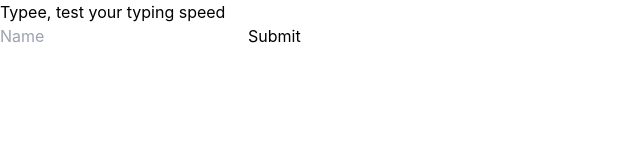
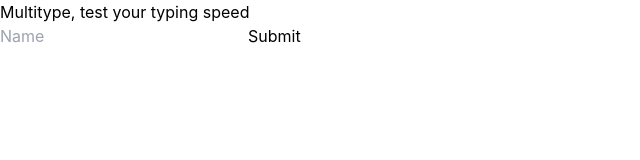
Before and after one commit to drshnn/multitype, a React (Vite) app: page / in a window 1280 px wide. Shown: the top 160 px of the page, without its empty margins (0-640 px from the left). Built offline with nearby package versions, Linux system fonts and the light colour scheme.

Commit message:
style changes

```diff
--- a/package.json
+++ b/package.json
@@ -1,5 +1,5 @@
 {
-  "name": "typee",
+  "name": "multitype",
   "private": true,
   "version": "0.0.0",
   "type": "module",
--- a/src/App.tsx
+++ b/src/App.tsx
@@ -21,7 +21,7 @@
     <div className="w-screen h-screen text-white bg-black p-10 overflow-hidden flex items-center justify-center">
       <div className="flex">
         <h1 className="text-7xl font-bold flex-1">
-          Typee, test your typing speed
+          Multitype, test your typing speed
         </h1>
         <div className="flex flex-col flex-1 items-center justify-center">
           <form
--- a/src/components/TypingAltr.tsx
+++ b/src/components/TypingAltr.tsx
@@ -95,11 +95,12 @@
 
 
     return (
-        <div className="words-wrap h-1/2 w-9/12 overflow-hidden flex flex-row gap-4 flex-wrap focus:outline-none" onKeyDown={handleKeyDown} tabIndex={0} ref={divRef}>
+        // height - 3 * line height(2rem) + 2 * gap(1rem)
+        <div className="words-wrap h-[8rem] w-9/12 overflow-hidden flex flex-row gap-4 flex-wrap focus:outline-none" onKeyDown={handleKeyDown} tabIndex={0} ref={divRef}>
             {wordsState.map((word, wordId) => {
                 return (
                     <div
-                        className="word flex flex-row gap-[2px] text-2xl items-center"
+                        className="word flex flex-row gap-[2px] text-2xl items-center leading-8"
                         key={wordId}
                     >
                         {word.map((letter, letterId) => {
```
